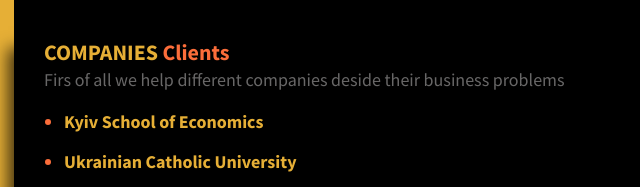
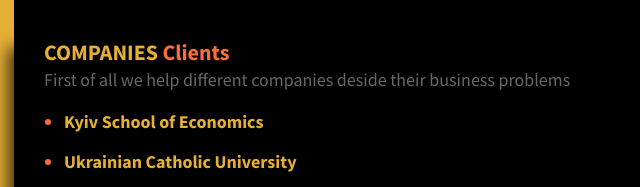
Before and after one commit to MykolaVepryk/landing-honor1, a plain HTML site: page index.html in a window 1280 px wide. Shown: the part 2048-2235 px from the top of the page, 486-1126 px from the left. Drawn offline with Linux system fonts and the light colour scheme.

Commit message:
додав одну букву
Буквочку додав

```diff
--- a/index.html
+++ b/index.html
@@ -181,7 +181,7 @@
                 <div class="block_our_clients">
                 <div>
                     <h3 class="clients_titles">COMPANIES <span class="Clients">Clients</span></h3>
-                    <p class="opys_clienta">Firs of all we help different companies deside their business problems</p>
+                    <p class="opys_clienta">First of all we help different companies deside their business problems</p>
                     <ul>
                         <li class="clients_1-2-3"> <span class="company-cli">Kyiv School of Economics</span> </li>
                         <li class="clients_1-2-3"> <span class="company-cli">Ukrainian Catholic University</span> </li>
```
